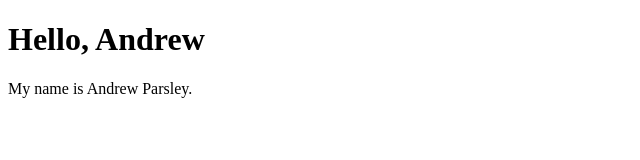
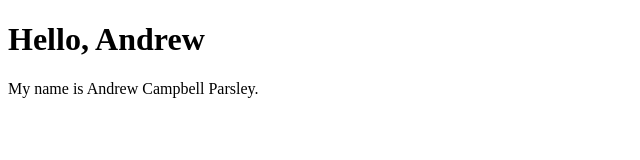
Before and after one commit to andrewparsley/andrewparsley.github.io, a plain HTML site: page index.html in a window 1280 px wide. Shown: the full height of the page, 0-640 px from the left. Drawn offline with Linux system fonts and the light colour scheme.

Commit message:
Update index.html

```diff
--- a/index.html
+++ b/index.html
@@ -1,10 +1,10 @@
 <!DOCTYPE html>
 <html lang="en">
     <head>
-        <title>My first html file</title>
+        <title>My first  html file</title>
     </head>
     <body>
         <h1>Hello, Andrew</h1>
-        <p>My name is Andrew Parsley.</p>
+        <p>My name is Andrew Campbell Parsley.</p>
     </body>
 </html>
```
